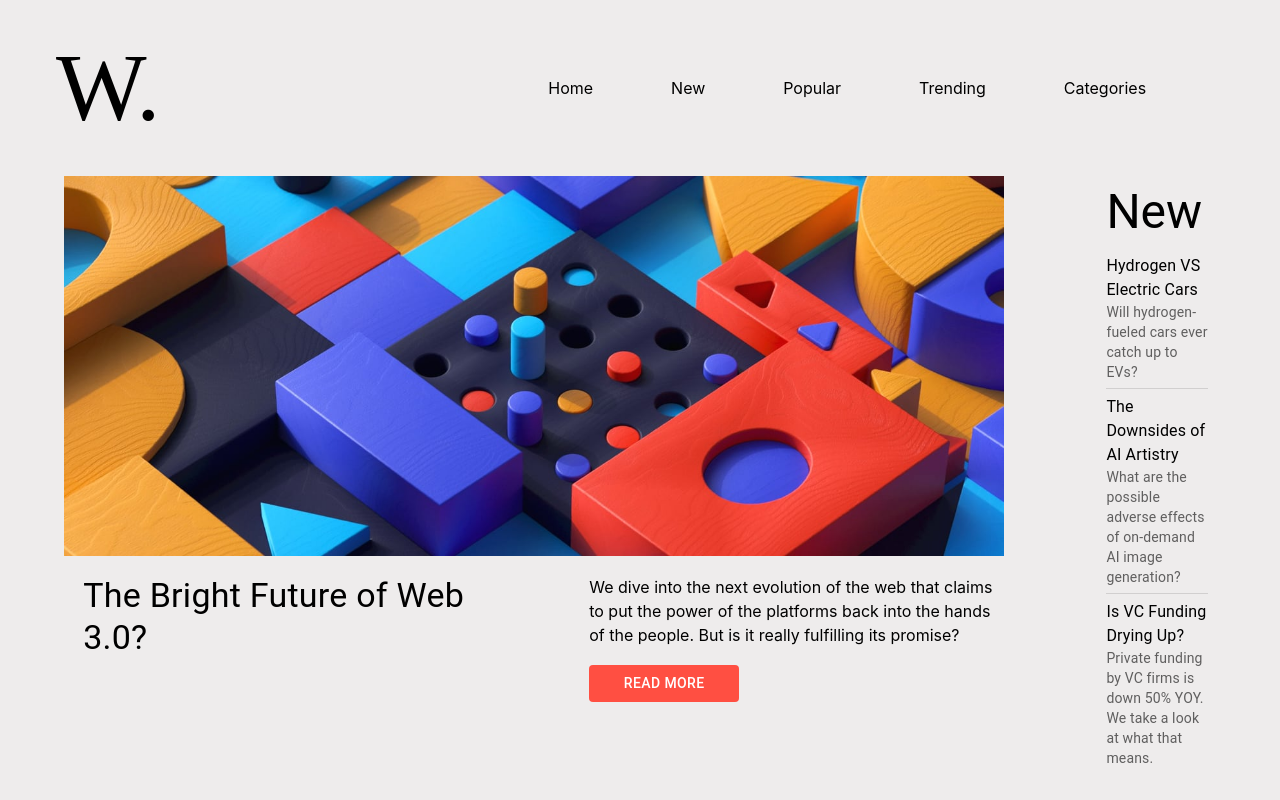
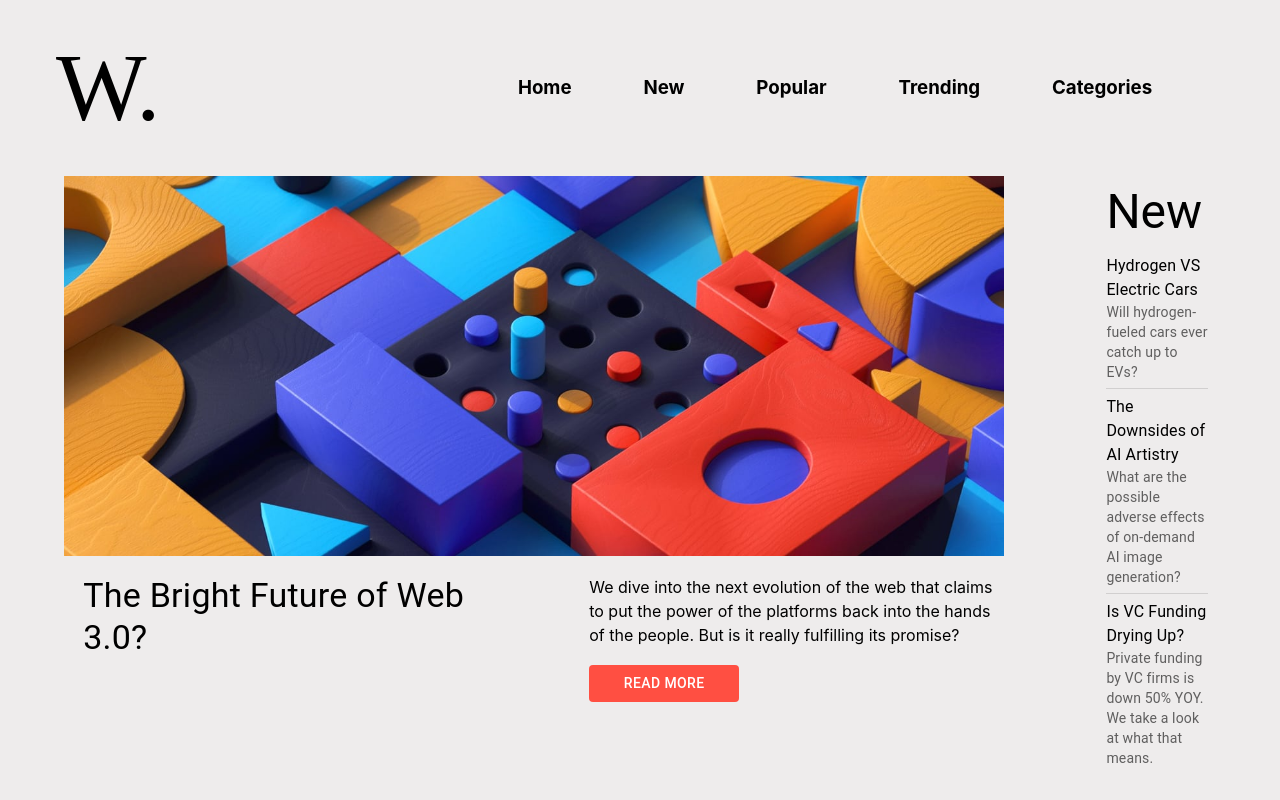
Before and after one commit to Proton-number/news-homepage, a React (Vite) app: page / in a window 1280 px wide. Shown: the top 800 px of the page. Built offline with nearby package versions, Linux system fonts and the light colour scheme.

Commit message:
nav adjustment

```diff
--- a/src/components/Desktop/DesktopTop/DesktopNav.jsx
+++ b/src/components/Desktop/DesktopTop/DesktopNav.jsx
@@ -1,5 +1,6 @@
 import React from 'react'
 import {Box, Typography, Toolbar} from '@mui/material'
+import { motion } from 'framer-motion'
 
 
 function DesktopNav() {
@@ -8,7 +9,6 @@ function DesktopNav() {
 
       <Toolbar>
 
-        {/* <Box component='img' src={logo} sx={{flexGrow:2}} /> */}
 
     <Typography
     variant='h1'
@@ -22,30 +22,45 @@ function DesktopNav() {
 
         <Typography
         variant='p'
+        component={motion.h3}
+         whileHover={{textDecoration:'underline', y:-5}}
+        transition={{delay: .3 }}
         sx={{flexGrow:.4}}>
             Home
         </Typography>
 
         <Typography
         variant='p'
+         component={motion.h3}
+         whileHover={{textDecoration:'underline', y:-5}}
+        transition={{delay: .3 }}
         sx={{flexGrow:0.4}}>
             New
         </Typography>
 
         <Typography
         variant='p'
+         component={motion.h3}
+         whileHover={{textDecoration:'underline', y:-5}}
+        transition={{delay: .3 }}
           sx={{flexGrow:.4}}>
             Popular
         </Typography>
 
         <Typography
         variant='p'
+         component={motion.h3}
+         whileHover={{textDecoration:'underline', y:-5}}
+        transition={{delay: .3 }}
          sx={{flexGrow:.4}}>
             Trending
         </Typography>
 
         <Typography
         variant='p'
+         component={motion.h3}
+         whileHover={{textDecoration:'underline', y:-5}}
+        transition={{delay: .3 }}
          sx={{flexGrow:.4}}>
         Categories
         </Typography>
```
